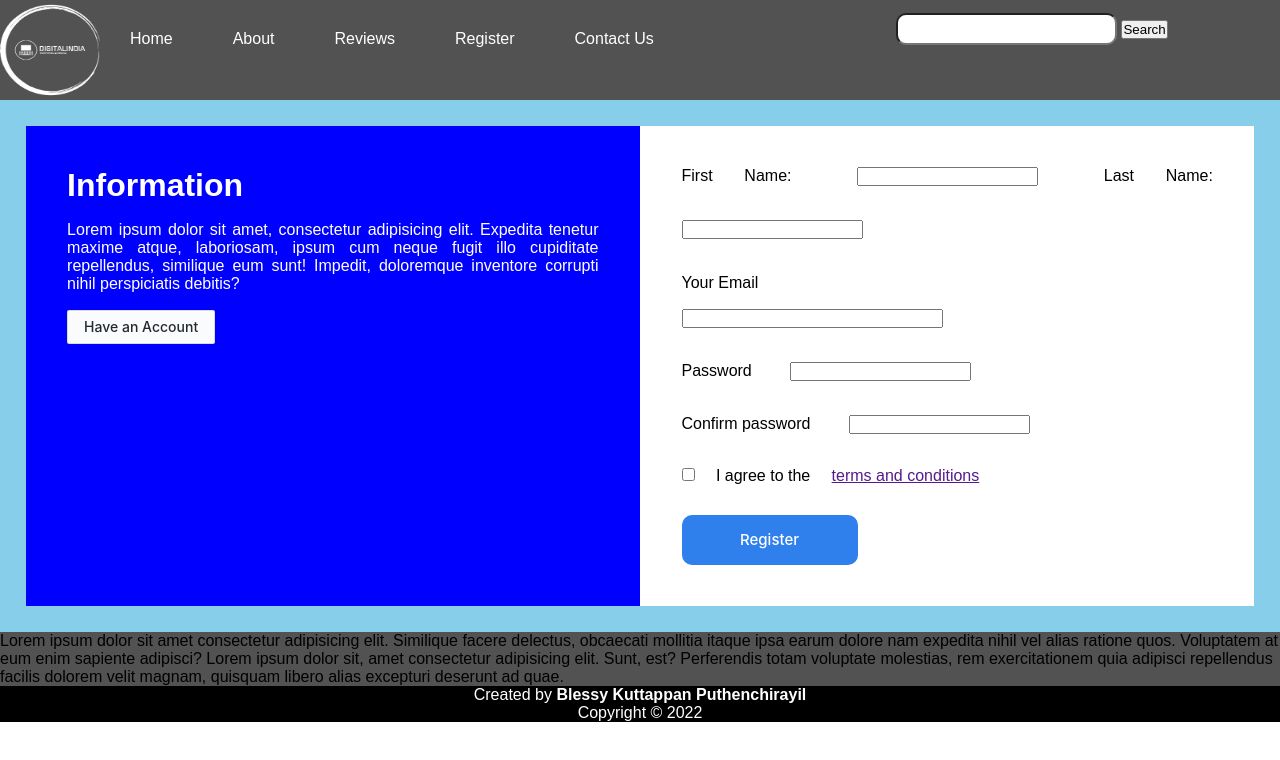
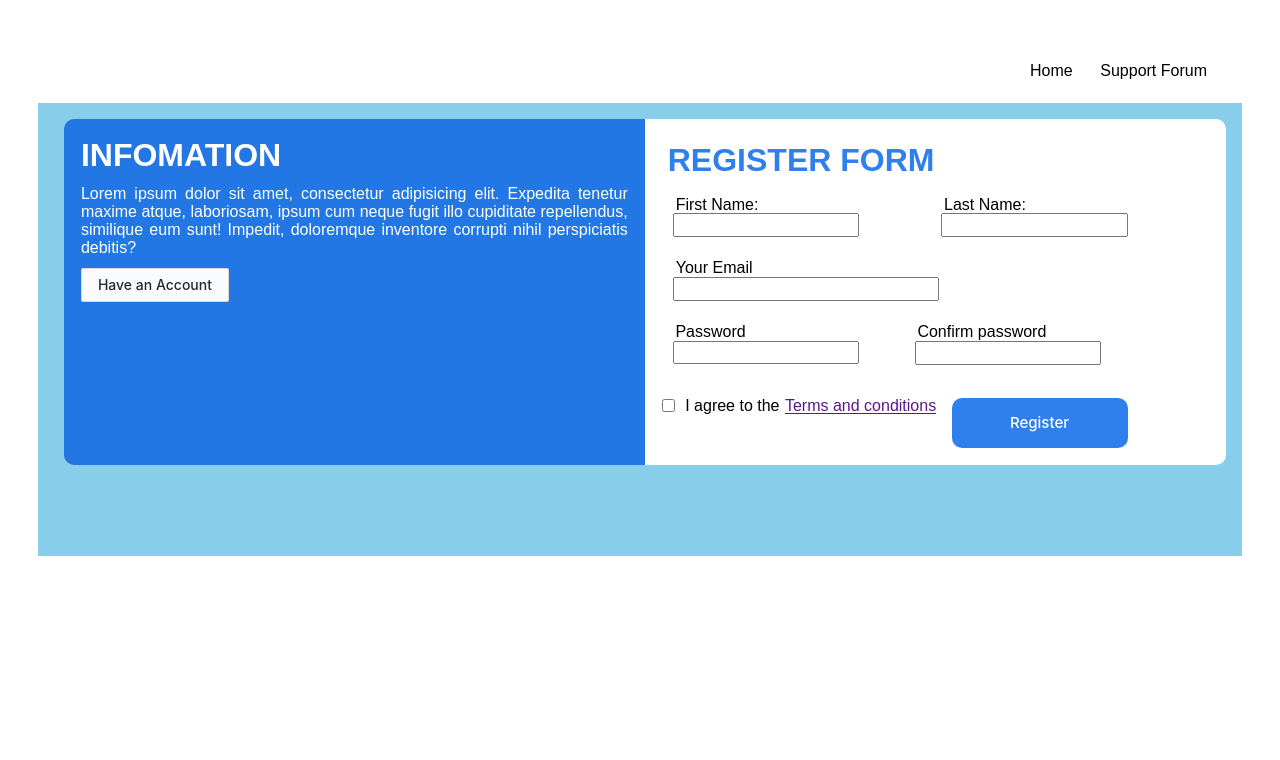
Before and after one commit to blessykp/Front-end-Exercise, a plain HTML site: page html/registration.html in a window 1280 px wide. Drawn offline with Linux system fonts and the light colour scheme; files that its build step writes are made by us from their sources.

Commit message:
evening commit

```diff
--- a/css/style.css
+++ b/css/style.css
@@ -1,10 +1,62 @@
+/* ---------------project related--beginning---------------------- */
 *{
     margin:0;
-    padding:0;
+    padding:1%;
     font-family: 'Raleway', sans-serif;
 
 }
 
+
+.header{
+    text-align: right;
+}
+.header ul li{
+    display: inline;
+}
+/* .element-spacing{
+    margin: 3%;
+} */
+
+.reg-container{
+
+    display: flex;
+    padding: 16px;
+    background-color:skyblue;
+    text-align: right;
+
+
+}
+.reg-left-div{
+    width:50%;
+    color: white;
+    background-color:rgb(35, 119, 228);
+    margin-left: 10px;
+    margin-bottom: 75px;
+    border-top-left-radius: 10px;
+    border-bottom-left-radius: 10px;
+    text-align: justify;
+}
+.reg-right-div{
+    width:50%;
+    color: black;
+    background-color: white;
+
+
+   text-align: justify;
+    margin-bottom: 75px;
+    border-top-right-radius: 10px;
+    border-bottom-right-radius: 10px;
+}
+
+#reg-head{
+    color:#2f80ed;
+}
+.row{
+    display: flex;
+    text-align: left;
+}
+
+/* ---------------project related--end---------------------- */
 .navbar{
 
     display:flex;
@@ -144,26 +196,6 @@
     background-color: #6B728E;
 }
 
-.reg-container{
-
-    display: flex;
-    padding: 16px;
-    background-color:skyblue;
-    text-align: justify;
-    padding: 2%;
-}
-.reg-left-div{
-    width:50%;
-    color: white;
-    background-color: blue;
-    padding: 2%;
-}
-.reg-right-div{
-    width:50%;
-    color: black;
-    background-color: white;
-    padding: 2%;
-}
 
 .cont-in-name{
  padding: 2%;
@@ -331,8 +363,3 @@
     width: 176px;
   }
 }
-
-
-.element-spacing{
-    margin: 3%;
-}
--- a/html/registration.html
+++ b/html/registration.html
@@ -9,28 +9,24 @@
     <title>Document</title>
 </head>
 <body>
-    <nav class="navbar navotherbackground">
-        <ul class="left-nav">
-            <div class="logo">
-                <img src="images/digitalindia-high-resolution-logo-white-on-transparent-background.png" alt="logo">
-            </div>
-            <li><a href="">Home</a></li>
-            <li><a href="">About</a></li>
-            <li><a href="html/review1.html">Reviews</a></li>
-            <li><a href="html/registration.html">Register</a></li>
-            <li><a href="html/contact.html">Contact Us</a></li>
+    <div name="container">
+        <!-- ---------------header------------ -->
+       <div class="header">
+        <ul>
+            <li>Home</a></li>
+            <li>Support Forum</li>
+
 
         </ul>
+    </div>
+    <!-- ------------------------header end------------------ -->
 
 
-        <div class="right-nav">
-            <input type="text" name="search" id="search">
-            <button class="btn-small">Search</button>
-        </div>
-    </nav>
+
+
     <div class="reg-container">
         <div class="reg-left-div">
-            <h1 class="element-spacing">Information</h1>
+            <h1 class="element-spacing">INFOMATION</h1>
             <p class="element-spacing">Lorem ipsum dolor sit amet, consectetur adipisicing elit. Expedita tenetur maxime atque, laboriosam,
                 ipsum cum neque fugit illo cupiditate repellendus, similique eum sunt! Impedit,
                 doloremque inventore corrupti nihil perspiciatis debitis?
@@ -39,50 +35,55 @@
         </div>
 
         <div class="reg-right-div">
-            <form action="html/success.html" method="post">
-                <label for="fname" class="element-spacing">First Name:</label>
-                <input type="text" id="fname" name="fname"  class="element-spacing" required >
-                <label for="lname" class="element-spacing">Last Name:</label>
-                <input type="text" id="lname" name="lname" class="element-spacing" required><br><br>
-                <label for="email" class="element-spacing" >Your Email</label><br>
-                <input type="email" id="email"
-                pattern=".+@" size="30" class="element-spacing" required>
-                <br>
-                <label for="password" class="element-spacing">Password</label>
-                <input type="password" id="password1" class="element-spacing" required>
-                <br>
-                <label for="confirmpassword" class="element-spacing">Confirm password</label>
-                <input type="confirm password" class="element-spacing" required>
-                <br>
+            <form action="html/success.html" onsubmit="return validateForm()" method="post">
+                <h1 id="reg-head">REGISTER FORM</h1>
+
+                <div class="row">
+
+                    <div class="column"> <label for="fname" class="element-spacing">First Name:</label>
+                        <input type="text" id="fname" name="fname"  class="element-spacing" required >
+                    </div>
+                    <div class="column"> <label for="lname" class="element-spacing">Last Name:</label>
+                        <input type="text" id="lname" name="lname" class="element-spacing" required></div>
+
+                </div>
+                <div class="row">
+
+                    <div class="column">
+                        <label for="email" class="element-spacing" >Your Email</label><br>
+                        <input type="email" id="email"
+                        pattern=".+@" size="30" class="element-spacing" required></div>
+
+
+                </div>
+                <div class="row">
+
+                    <div class="column"><label for="password" class="element-spacing">Password</label>
+                        <input type="password" id="password1" class="element-spacing" required></div>
+
+                    <div class="column"> <label for="confirmpassword" class="element-spacing">Confirm password</label>
+                        <input type="confirm password" class="element-spacing" required></div>
+                </div>
+                <div class="row">
+
+                    <div class="column"></div>
+
+
+                </div>
+
+
+
                 <input type="checkbox" name="agreed" class="element-spacing">
-                <labe>I agree to the <a href="" class="element-spacing">terms and conditions</a></labe>
-                <br>
+                <label for="agreed"> I agree to the<a href="" class="element-spacing">Terms and conditions</a> </label>
+
                 <input type="submit" id="reg-btn-submit" value="Register" class="button-65 element-spacing" >
 
             </form>
         </div>
 
     </div>
-    <div class="navotherbackground">
-        <span>
-Lorem ipsum dolor sit amet consectetur adipisicing elit. Similique facere delectus, obcaecati mollitia itaque ipsa earum dolore nam expedita nihil vel alias ratione quos. Voluptatem at eum enim sapiente adipisci?
-        </span>
-      <span>
-        Lorem ipsum dolor sit, amet consectetur adipisicing elit. Sunt, est? Perferendis totam voluptate molestias, rem exercitationem quia adipisci repellendus facilis dolorem velit magnam, quisquam libero alias excepturi deserunt ad quae.
-        </span>
 
     </div>
-     <!-- footer -->
 
-     <footer>
-
-        <div class="copyright">
-            <p>Created by <b>Blessy Kuttappan Puthenchirayil</b></p>
-            <p>Copyright &copy 2022</p>
-        </div>
-
-    </footer>
-
-    <!-- END -footer -->
 </body>
 </html>
```
Also changed, not shown: js/main.js (added, +7 -0 lines).
